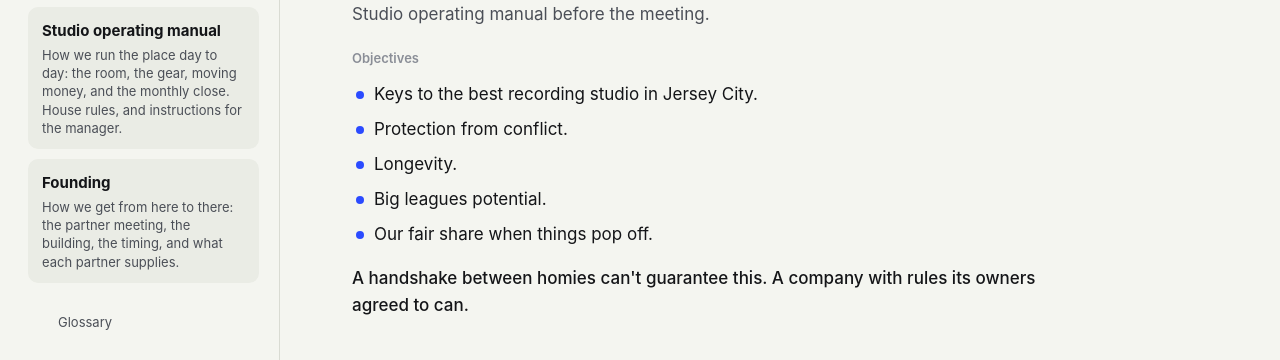
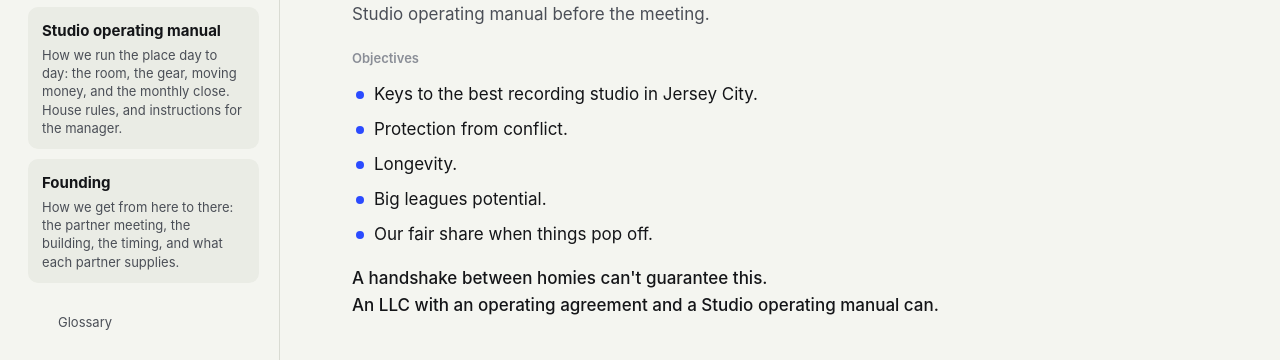
Before and after one commit to ggggabe/studio-llc, a plain HTML site: page index.html in a window 1280 px wide. Shown: the part 242-602 px from the top of the page. Drawn offline with Linux system fonts and the light colour scheme.

Commit message:
docs: handshake line names the LLC, the operating agreement, and the manual

```diff
--- a/index.html
+++ b/index.html
@@ -325,7 +325,7 @@
       <li>Big leagues potential.</li>
       <li>Our fair share when things pop off.</li>
     </ul>
-    <p>A handshake between homies can't guarantee this. A company with rules its owners agreed to can.</p>
+    <p>A handshake between homies can't guarantee this.<br>An LLC with an operating agreement and a Studio operating manual can.</p>
   </div>
   <div class="parts-index">
     <a class="part-card" href="agreement.html">
```
Also changed, not shown: src/manual.html (+1 -1 lines).
